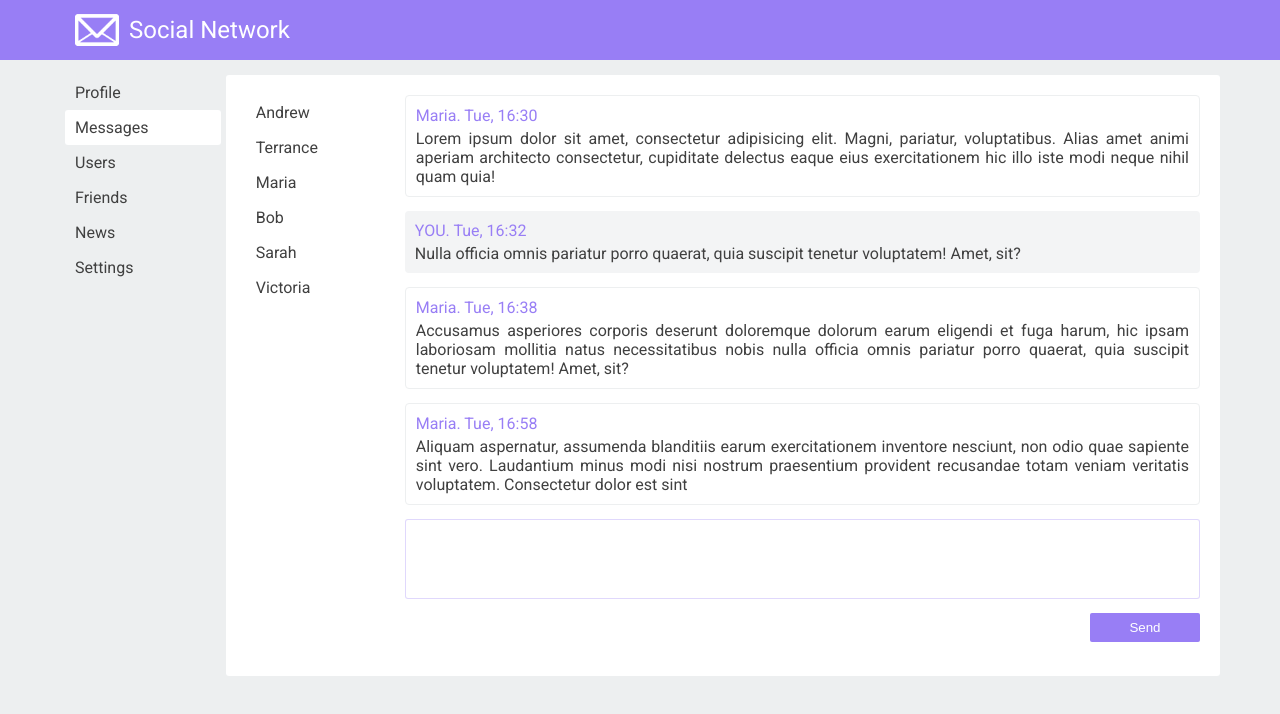
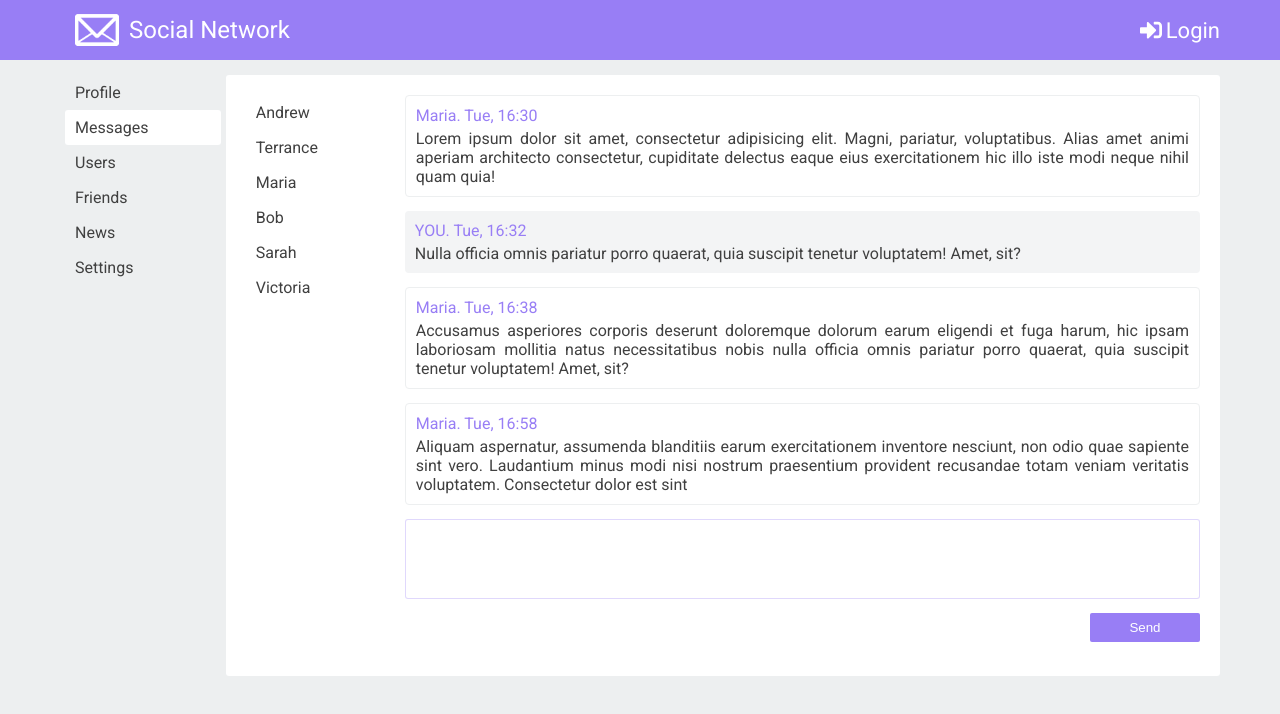
Before and after one commit to sheroshtan/react-social-network, a React (Create React App) app: page /dialogs in a window 1280 px wide. Shown: the top 714 px of the page. Built offline with nearby package versions, Linux system fonts and the light colour scheme; no server answers.

Commit message:
authorization

```diff
--- a/package.json
+++ b/package.json
@@ -3,6 +3,9 @@
   "version": "0.1.0",
   "private": true,
   "dependencies": {
+    "@fortawesome/fontawesome-svg-core": "^1.2.30",
+    "@fortawesome/free-solid-svg-icons": "^5.14.0",
+    "@fortawesome/react-fontawesome": "^0.1.11",
     "@testing-library/jest-dom": "^4.2.4",
     "@testing-library/react": "^9.4.0",
     "@testing-library/user-event": "^7.2.1",
--- a/src/App.js
+++ b/src/App.js
@@ -1,6 +1,6 @@
 import React from 'react';
 import { Route } from "react-router-dom";
-import Header from "./components/header/header";
+import HeaderContainer from "./components/header/headerContainer";
 import SidebarNav from "./components/sidebar-nav/sidebarNav";
 import Friends from "./components/friends/friends";
 import News from "./components/news/news";
@@ -10,16 +10,17 @@ import UsersContainer from "./components/users/users-container";
 import ProfileContainer from "./components/profile/profileContainer";
 import './App.css';
 
+
 const App = (props) => {
 
     return (
         <div className="app-wrapper grid">
-            <Header/>
+            <HeaderContainer/>
             <main>
                 <div className="container main-container grid">
                     <SidebarNav />
                     <div className='content bg-white'>
-                        <Route path="/profile"
+                        <Route path="/profile/:userId?"
                                render={() => <ProfileContainer />}/>
 
                         <Route path="/dialogs"
--- a/src/components/header/header.css
+++ b/src/components/header/header.css
@@ -6,6 +6,7 @@
     height: 100%;
     display: flex;
     align-items: center;
+    justify-content: space-between;
 }
 .header .header-logo {
     display: flex;
@@ -19,3 +20,30 @@
 .header .header-logo img{
     margin-right: 10px;
 }
+.login {
+    font-size: 22px;
+    cursor: pointer;
+}
+.login a{
+    color: #fff;
+    display: flex;
+    align-items: center;
+}
+.login a img {
+    width: 40px;
+    margin-right: 6px;
+}
+.header .login a:active,
+.header .login a:hover,
+.header .login a:focus{
+    color: #fff;
+}
+.login a .icon-login {
+    display: inline-block;
+    vertical-align: middle;
+    margin-right: 4px;
+}
+.login a span{
+    display: inline-block;
+    vertical-align: middle;
+}
--- a/src/components/header/header.js
+++ b/src/components/header/header.js
@@ -1,9 +1,24 @@
 import React from "react";
 import Logo from "../../images/logo-sn.png";
+import {FontAwesomeIcon} from '@fortawesome/react-fontawesome';
+import {faSignInAlt} from '@fortawesome/free-solid-svg-icons';
+import './header.css';
+import {NavLink} from "react-router-dom";
+import Avatar from '../../images/user-avatar.png';
 
-import './header.css';
+const Header = (props) => {
 
-const Header = () => {
+    const authContent = props.isAuth
+        ?   <>
+                <img src={props.profile.photos.small || Avatar} alt="profile-avatar"/>
+                <span>{props.login}</span>
+            </>
+        :
+            <>
+                <FontAwesomeIcon icon={faSignInAlt} className="icon-login"/>
+                <span>Login</span>
+            </>
+
     return (
         <header className="header">
             <div className="container">
@@ -11,6 +26,13 @@ const Header = () => {
                     <img className="logo" src={Logo} alt="logo"/>
                     <span>Social Network</span>
                 </a>
+                <div className="login">
+                    <NavLink to='/login'>
+                        {
+                            authContent
+                        }
+                    </NavLink>
+                </div>
             </div>
         </header>
     )
--- /dev/null
+++ b/src/components/header/headerContainer.js
@@ -0,0 +1,36 @@
+import React from "react";
+import Header from "./header";
+import * as axios from "axios";
+import {connect} from "react-redux";
+import {setAuthUserData, setUserProfile} from "../../redux/auth-reducer";
+
+class HeaderContainer extends React.Component {
+
+    componentDidMount() {
+        axios
+            .get(`https://social-network.samuraijs.com/api/1.0/auth/me`, {
+                withCredentials: true
+            })
+            .then(res => {
+                const { id, email, login } = res.data.data;
+                if(res.data.resultCode === 0) {
+                    axios
+                        .get(`https://social-network.samuraijs.com/api/1.0/profile/${id}`)
+                        .then(res => this.props.setUserProfile(res.data))
+                        .then(() => this.props.setAuthUserData(id, email, login))
+                }
+            })
+    }
+
+    render() {
+        return <Header {...this.props}/>
+    }
+}
+
+export const mapStateToProps = (state) => ({
+    isAuth: state.auth.isAuth,
+    login: state.auth.login,
+    profile: state.auth.profile
+});
+
+export default connect(mapStateToProps, { setAuthUserData, setUserProfile })(HeaderContainer);
--- a/src/components/profile/my-posts/post/post.css
+++ b/src/components/profile/my-posts/post/post.css
@@ -8,6 +8,7 @@
 .post img {
     width: 40px;
     margin-right: 10px;
+    flex-shrink: 0;
 }
 .post p {
     text-align: justify;
--- a/src/components/profile/profileContainer.js
+++ b/src/components/profile/profileContainer.js
@@ -3,12 +3,14 @@ import Profile from "./profile";
 import * as axios from "axios";
 import {connect} from "react-redux";
 import {setUserProfile} from "../../redux/profile-page-reducer";
+import {withRouter} from "react-router-dom";
 
 class ProfileContainer extends React.Component {
 
     componentDidMount() {
+        const userId = this.props.match.params.userId || 9797;
         axios
-            .get(`https://social-network.samuraijs.com/api/1.0/profile/2`)
+            .get(`https://social-network.samuraijs.com/api/1.0/profile/${userId}`)
             .then(res => this.props.setUserProfile(res.data))
     }
 
@@ -23,5 +25,6 @@ class ProfileContainer extends React.Component {
 
 const mapStateToProps = (state) => ({ profile: state.profilePage.profile });
 
+const WithUrlDataContainerComponent = withRouter(ProfileContainer);
 
-export default connect(mapStateToProps, { setUserProfile })(ProfileContainer);
+export default connect(mapStateToProps, { setUserProfile })(WithUrlDataContainerComponent);
--- /dev/null
+++ b/src/redux/auth-reducer.js
@@ -0,0 +1,35 @@
+const SET_USER_DATA = 'SET_USER_DATA';
+const SET_USER_PROFILE = 'SET_USER_PROFILE';
+
+let initialState = {
+    id: null,
+    email: null,
+    login: null,
+    isAuth: false,
+    profile: null
+};
+
+const authReducer = (state = initialState, action) => {
+    switch (action.type) {
+        case SET_USER_DATA : {
+            return {
+                ...state,
+                ...action.data,
+                isAuth: true
+            };
+        }
+        case SET_USER_PROFILE: {
+            return {
+                ...state,
+                profile: action.profile
+            }
+        }
+        default:
+            return state;
+    }
+}
+
+export const setAuthUserData = (id, email, login) => ({type: SET_USER_DATA, data: {id, email, login}});
+export const setUserProfile = (profile) => ({type: SET_USER_PROFILE, profile});
+
+export default authReducer;
--- a/src/redux/redux-store.js
+++ b/src/redux/redux-store.js
@@ -2,13 +2,18 @@ import {combineReducers, createStore} from "redux";
 import profilePageReducer from "./profile-page-reducer";
 import messagesPageReducer from "./messages-page-reducer";
 import usersPageReducer from "./users-page-reducer";
+import authReducer from "./auth-reducer";
 
 const reducers = combineReducers({
     profilePage: profilePageReducer,
     messagesPage: messagesPageReducer,
-    usersPage: usersPageReducer
+    usersPage: usersPageReducer,
+    auth: authReducer
 });
 
 const store = createStore(reducers);
 
+// for practice
+window.store = store;
+
 export default store;
```
Also changed, not shown: 1 other file (tests, documents, lock files or other folders).
